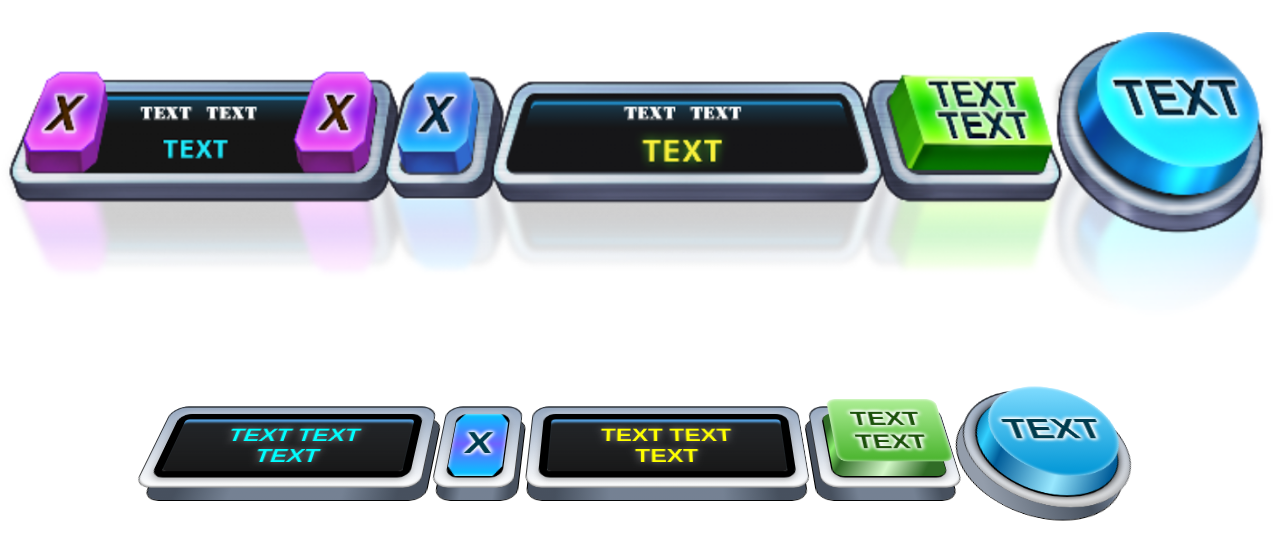
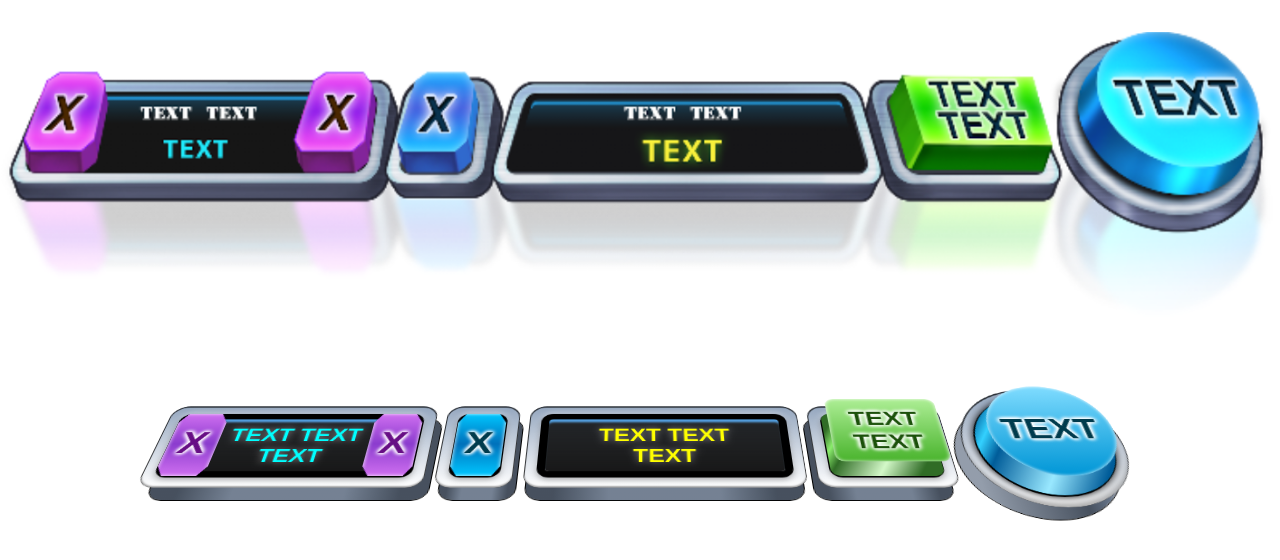
Before and after one commit to sholohov/btn_panel, a plain HTML site: page index.html in a window 1280 px wide. Drawn offline with Linux system fonts and the light colour scheme.

Commit message:
добавлены две фиолетовые кнопки

```diff
--- a/css/style.less.css
+++ b/css/style.less.css
@@ -10,6 +10,7 @@
 @colorSteel: #699FE9;
 @blueBtn: #00C6FF;
 @greenBtn: #67E83F;
+@violetBtn: #CF6FF0;
 .colorMix(@val: 100%) { color: mix(@color, @bgColor, @val); } // смешивает глобальные цвета: текст и фон
 
 @rem: 0.0625rem;
@@ -124,9 +125,35 @@ main {
 			}
 			&.one {
 				width: 17rem;
+				.button {
+					width: 3rem;
+					background-color: @violetBtn - #765;
+//					background-image: -webkit-linear-gradient(0deg, multiply(@violetBtn, #779, 50%) 10%, lighten(@violetBtn,10%) 20%, multiply(@violetBtn, #779, 50%) 30%, lighten(@violetBtn,30%) 60%, multiply(@violetBtn, #779, 50%) 85%);
+					.border-radius(0.75rem);
+					.translate3d(0, 0, 20*@rem);
+					.pref(clip-path, polygon(15% 0, 85% 0, 100% 15%, 100% 85%, 85% 100%, 15% 100%, 0 85%, 0 15%));
+					&:nth-child(1) {
+						right: auto;
+					}
+					&:nth-child(2) {
+						left: auto;
+					}
+					&:before {
+						content:'X';
+						display: block;
+						position: absolute;
+						line-height: 5rem;
+						top: 0; left: 0; right: 0; bottom: 0;
+						font-size: 40*@rem;
+						color: darken(@violetBtn, 40%);
+						.linear-gradient-top(@violetBtn, @violetBtn,0%, @violetBtn - #432,50%, @violetBtn,100%);
+						.translate3d(0, 0, 15*@rem);
+						.pref(clip-path, polygon(15% 0, 85% 0, 100% 15%, 100% 85%, 85% 100%, 15% 100%, 0 85%, 0 15%));
+					}
+				}
 			}
 			&.two {
-				width: 5rem;
+				width: 4.75rem;
 				.button {
 					background-color: @blueBtn - #765;
 //					background-image: -webkit-linear-gradient(0deg, multiply(@blueBtn, #779, 50%) 10%, lighten(@blueBtn,10%) 20%, multiply(@blueBtn, #779, 50%) 30%, lighten(@blueBtn,30%) 60%, multiply(@blueBtn, #779, 50%) 85%);
@@ -141,7 +168,7 @@ main {
 						top: 0; left: 0; right: 0; bottom: 0;
 						font-size: 40*@rem;
 						color: darken(@blueBtn, 35%);
-						.linear-gradient-top(@blueBtn, @blueBtn,0%, mix(@blueBtn, #DB00FF, 50%),50%, @blueBtn,100%);
+						.linear-gradient-top(@blueBtn, @blueBtn,0%, @blueBtn - #654,50%, @blueBtn,100%);
 						.translate3d(0, 0, 15*@rem);
 						.pref(clip-path, polygon(15% 0, 85% 0, 100% 15%, 100% 85%, 85% 100%, 15% 100%, 0 85%, 0 15%));
 					}
--- a/index.html
+++ b/index.html
@@ -13,7 +13,10 @@
 		<main>
 			<div class="reference"><img src="src/scr.png"></div>
 			<div class="panel">
-				<div class="elem one"></div>
+				<div class="elem one">
+					<div class="button"></div>
+					<div class="button"></div>
+				</div>
 				<div class="elem two">
 					<div class="button"></div>
 				</div>
```
